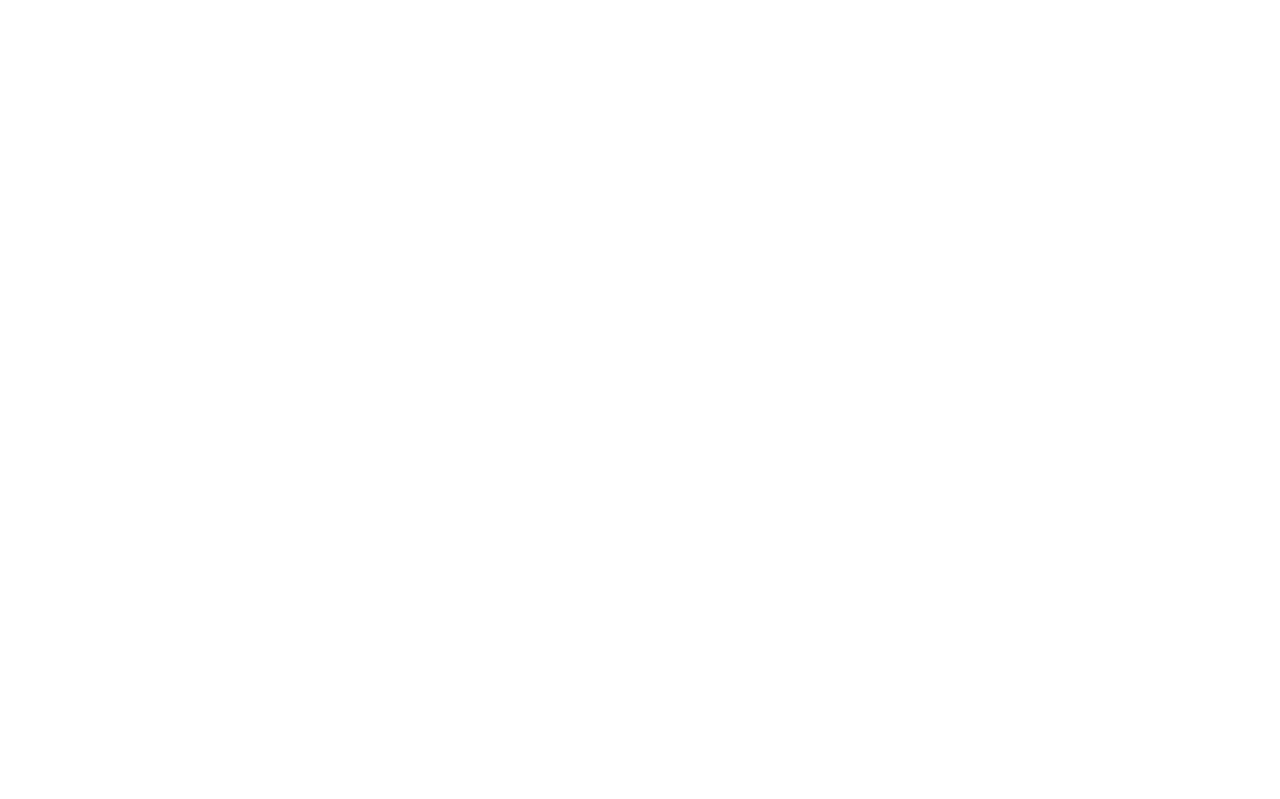
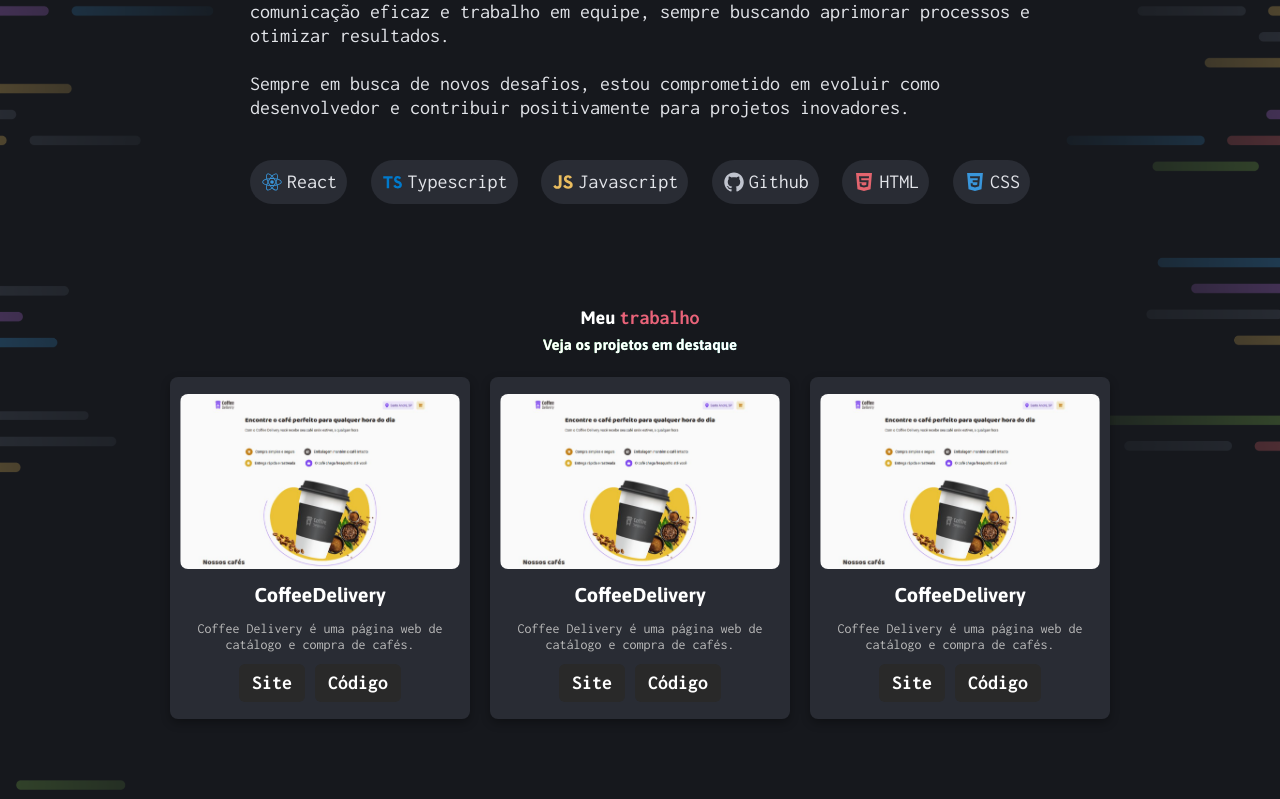
Before and after one commit to KioryFNC/Portfolio-darkmode, a React (Vite) app: page / in a window 1280 px wide. Shown: the part 953-1752 px from the top of the page. Before the commit the page ends 817 px from the top, so only its background shows below. Built offline with nearby package versions, Linux system fonts and the light colour scheme.

Commit message:
feat: card component

```diff
--- /dev/null
+++ b/src/components/ProjectCard.tsx/index.tsx
@@ -0,0 +1,23 @@
+import * as Element from './styles'
+
+interface ProjectCardProps {
+  image: string;
+  title: string;
+  description: string;
+  siteLink: string;
+  codeLink: string;
+}
+
+export function ProjectCard({ image, title, description, siteLink, codeLink }: ProjectCardProps) {
+  return (
+    <Element.Card>
+      <img src={image} alt={title} />
+      <h4>{title}</h4>
+      <p>{description}</p>
+      <div className="buttons">
+        <a href={siteLink} target='_blank' rel='noopener noreferrer'>Site</a>
+        <a href={codeLink} target='_blank' rel='noopener noreferrer'>Código</a>
+      </div>
+    </Element.Card>
+  )
+}
--- /dev/null
+++ b/src/components/ProjectCard.tsx/styles.ts
@@ -0,0 +1,57 @@
+import styled from 'styled-components';
+
+export const Card = styled.div`
+  background:${(props) => props.theme['gray-400']};
+  padding: 1.5rem;
+  border-radius: 8px;
+  border: 2px solid transparent;
+  transition: all 0.3s ease-in-out;
+  display: flex;
+  flex-direction: column;
+  align-items: center;
+  text-align: center;
+  box-shadow: 0px 4px 10px rgba(0, 0, 0, 0.3);
+
+  &:hover {
+    border-color: #E96379; /* Destaque ao passar o mouse */
+    transform: scale(1.05);
+  }
+
+  img {
+    width: 28rem;
+    border-radius: 8px;
+  }
+
+  h4 {
+    margin: 1rem 0;
+    color: #FFF;
+  }
+
+  p {
+    font-size: 1.4rem;
+    color: #BBB;
+  }
+
+  .buttons {
+    display: flex;
+    gap: 1rem;
+    margin-top: 1rem;
+
+    a {
+      background: #292929;
+      color: #FFF;
+      padding: 0.6rem 1.2rem;
+      font-size: var(--fs-base);
+      border-radius: 6px;
+      text-decoration: none;
+      font-weight: bold;
+      transition: all 0.3s;
+      border: 1px solid transparent;
+
+      &:hover {
+        background: #E96379;
+        border-color: #fff;
+      }
+    }
+  }
+`;
--- a/src/pages/Home/index.tsx
+++ b/src/pages/Home/index.tsx
@@ -1,5 +1,8 @@
 import { Header } from '../../components/Header'
+import { ProjectCard } from '../../components/ProjectCard.tsx'
+
 import * as Element from './styles'
+
 import Myself from '../../assets/Myself.jpg'
 import Code from '../../assets/Code.png'
 import React from '../../assets/React.svg'
@@ -8,6 +11,9 @@
 import Github from '../../assets/Github.svg'
 import HTML from '../../assets/HTML.svg'
 import CSS from '../../assets/CSS.svg'
+import CoffeeDelivery from '../../assets/Projects/CoffeeDelivery.png'
+
+
 
 
 export function Home() {
@@ -25,7 +31,15 @@
       </Element.MySelf>
       <Element.About>
         <h3>Sobre mim</h3>
-        <p>Lorem ipsum dolor sit amet, consectetur adipisicing elit. Fuga esse omnis odio explicabo rem ut doloremque, incidunt voluptatem nesciunt! Aut molestiae qui ad neque odio officiis maiores natus quia porro.</p>
+        <p>
+          Apaixonado por tecnologia e aprendizado contínuo, estou desenvolvendo minha carreira em Desenvolvimento Web Front-End, com foco em JavaScript, TypeScript e React. Tenho experiência com styled-components, Clean Code e Componentização, criando interfaces modernas, responsivas e eficientes.
+          <br /> <br />
+          Além disso, tenho conhecimento em Git/GitHub para controle de versão e colaboração em projetos. Atualmente, continuo aprimorando minhas habilidades como dev estudando diariamente e em Inglês atualmente cursando Nivel intermediario na Cultura Inglesa, ampliando minha capacidade de comunicação no ambiente global de tecnologia.
+          <br /> <br />
+          Sou um Profissional dedicado, com experiência em gestão de estoque, vendas online e suporte administrativo. Possuo habilidades em organização, comunicação eficaz e trabalho em equipe, sempre buscando aprimorar processos e otimizar resultados.
+          <br /> <br />
+          Sempre em busca de novos desafios, estou comprometido em evoluir como desenvolvedor e contribuir positivamente para projetos inovadores.
+        </p>
         <Element.Skills>
         <span><img src={React}/> React</span>
         <span><img src={typescript}/> Typescript</span>
@@ -36,6 +50,34 @@
         </Element.Skills>
       </Element.About>
 
+      <Element.MyProjects>
+        <h2>Meu <span>trabalho</span></h2>
+        <h3>Veja os projetos em destaque</h3>
+        <div className="Projects">
+          <ProjectCard
+            image={CoffeeDelivery}
+            title='CoffeeDelivery'
+            description='Coffee Delivery é uma página web de catálogo e compra de cafés.'
+            siteLink='https://coffee-delivery-nu-liard.vercel.app/'
+            codeLink='https://github.com/KioryFNC/coffeeDelivery'
+          />
+          <ProjectCard
+            image={CoffeeDelivery}
+            title='CoffeeDelivery'
+            description='Coffee Delivery é uma página web de catálogo e compra de cafés.'
+            siteLink='https://coffee-delivery-nu-liard.vercel.app/'
+            codeLink='https://github.com/KioryFNC/coffeeDelivery'
+          />
+          <ProjectCard
+            image={CoffeeDelivery}
+            title='CoffeeDelivery'
+            description='Coffee Delivery é uma página web de catálogo e compra de cafés.'
+            siteLink='https://coffee-delivery-nu-liard.vercel.app/'
+            codeLink='https://github.com/KioryFNC/coffeeDelivery'
+          />
+        </div>
+      </Element.MyProjects>
+
     </Element.Root>
   )
 }
--- a/src/pages/Home/styles.ts
+++ b/src/pages/Home/styles.ts
@@ -64,12 +64,6 @@
   display: flex;
   flex-direction: column;
   width: 100%;
-
-  @media (width >= 80em) {
-    p {
-      text-align: center;
-    }
-}
 `
 
 export const Skills = styled.div`
@@ -78,7 +72,7 @@
   justify-content: space-between;
   text-align: center;
   flex-wrap: wrap;
-  margin-top: 2rem;
+  margin-top: 4rem;
   gap: 1rem;
 
   span {
@@ -111,5 +105,42 @@
       max-width: 120px;
     }
   }
+`
 
-`
+export const MyProjects = styled.section`
+  text-align: center;
+  padding: 4rem 0;
+
+  h2 {
+    font-size: 1.8rem;
+    font-weight: bold;
+    color: #fff;
+
+    span {
+      color: #E96379; /* Vermelho suave */
+    }
+  }
+
+  h3 {
+    font-size: 1.5rem;
+    font-weight: bold;
+    margin-bottom: 2rem;
+    color: #fff;
+  }
+
+  .Projects {
+    display: grid;
+    grid-template-columns: repeat(auto-fit, minmax(300px, 1fr));
+    gap: 2rem;
+    max-width: 1000px;
+    margin: 0 auto;
+
+    @media (width <= 64em) {
+      grid-template-columns: repeat(2, 1fr);
+    }
+
+    @media (width <= 48em) {
+      grid-template-columns: 1fr;
+    }
+  }
+`;
--- a/src/styles/global.ts
+++ b/src/styles/global.ts
@@ -72,6 +72,10 @@
     color: transparent;
   }
 
+  h4 {
+    font-size: var(--fs-base)
+  }
+
   a {
     text-decoration: none;
     color: inherit;
```
Also changed, not shown: src/assets/Projects/CoffeeDelivery.png (added).
